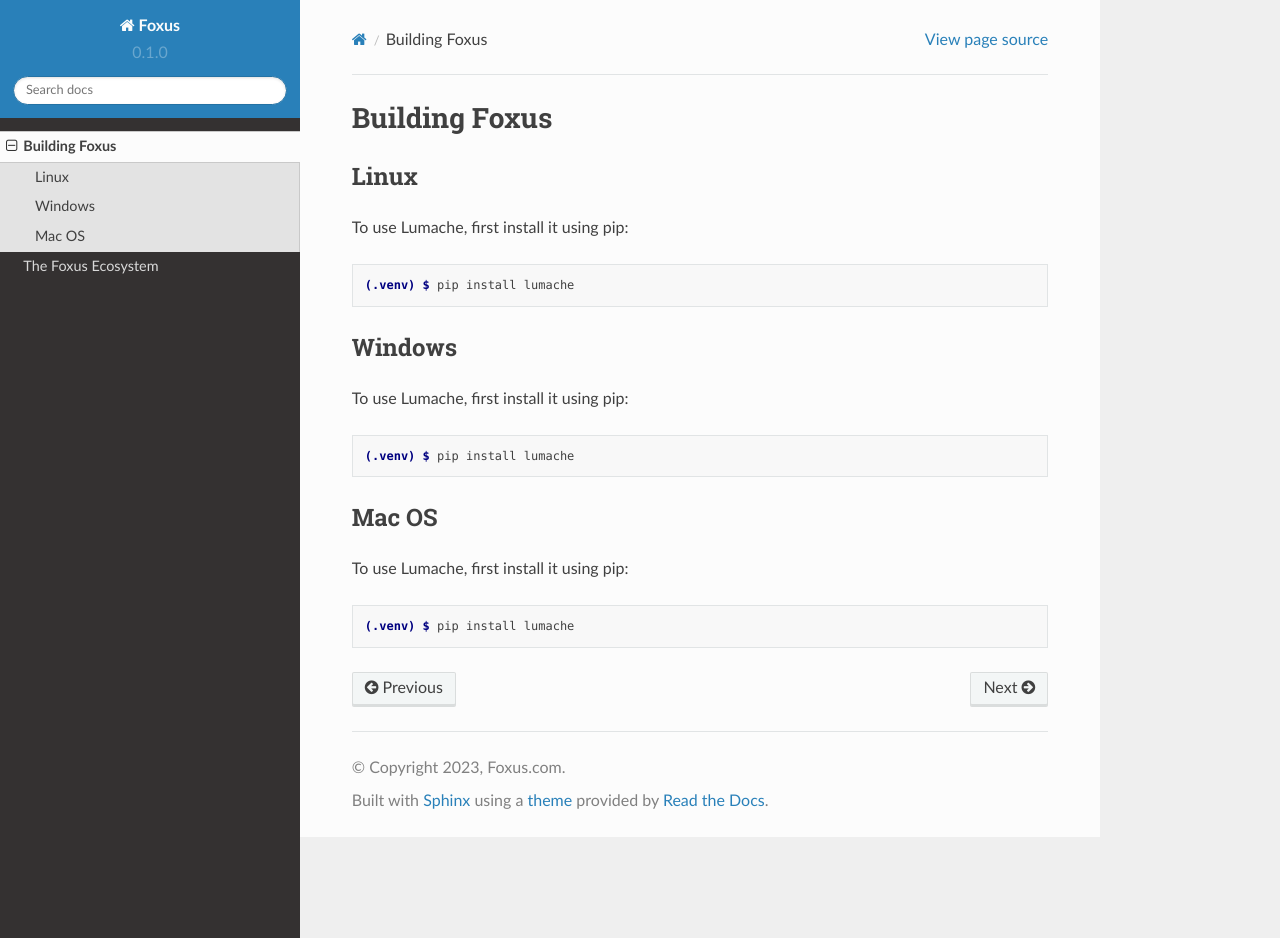
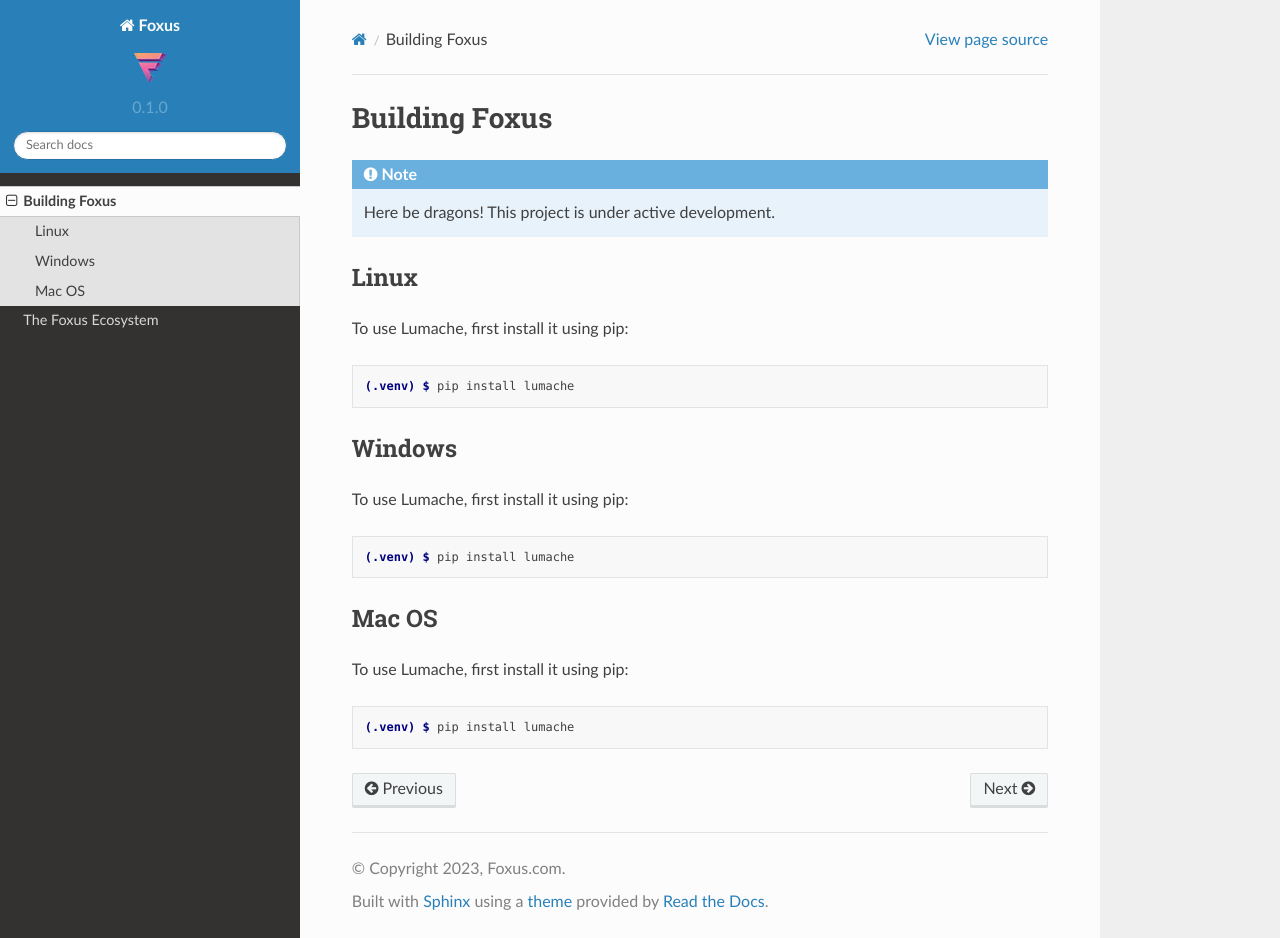
Before and after one commit to teamfoxus/foxus-docs, a Sphinx documentation site: the page built from docs/source/building_foxus.rst, in a window 1280 px wide and 938 px high. Built offline with Sphinx 7.4.7 and the Read the Docs theme 2.0.0, drawn with Linux system fonts in a browser that asks for light colours.

Commit message:
add logo

```diff
--- a/docs/source/building_foxus.rst
+++ b/docs/source/building_foxus.rst
@@ -1,7 +1,10 @@
 Building Foxus
 =====
 
-.. _linux:
+.. note::
+
+   Here be dragons! This project is under active development.
+
 
 Linux
 ------------
--- a/docs/source/conf.py
+++ b/docs/source/conf.py
@@ -30,6 +30,7 @@
 # -- Options for HTML output
 
 html_theme = 'sphinx_rtd_theme'
+html_logo = 'foxus-logo-favicon.webp'
 
 # -- Options for EPUB output
 epub_show_urls = 'footnote'
```
Also changed, not shown: other parts of docs/source/building_foxus.rst (+0 -2 lines), docs/source/foxus-logo-favicon.webp (added).
